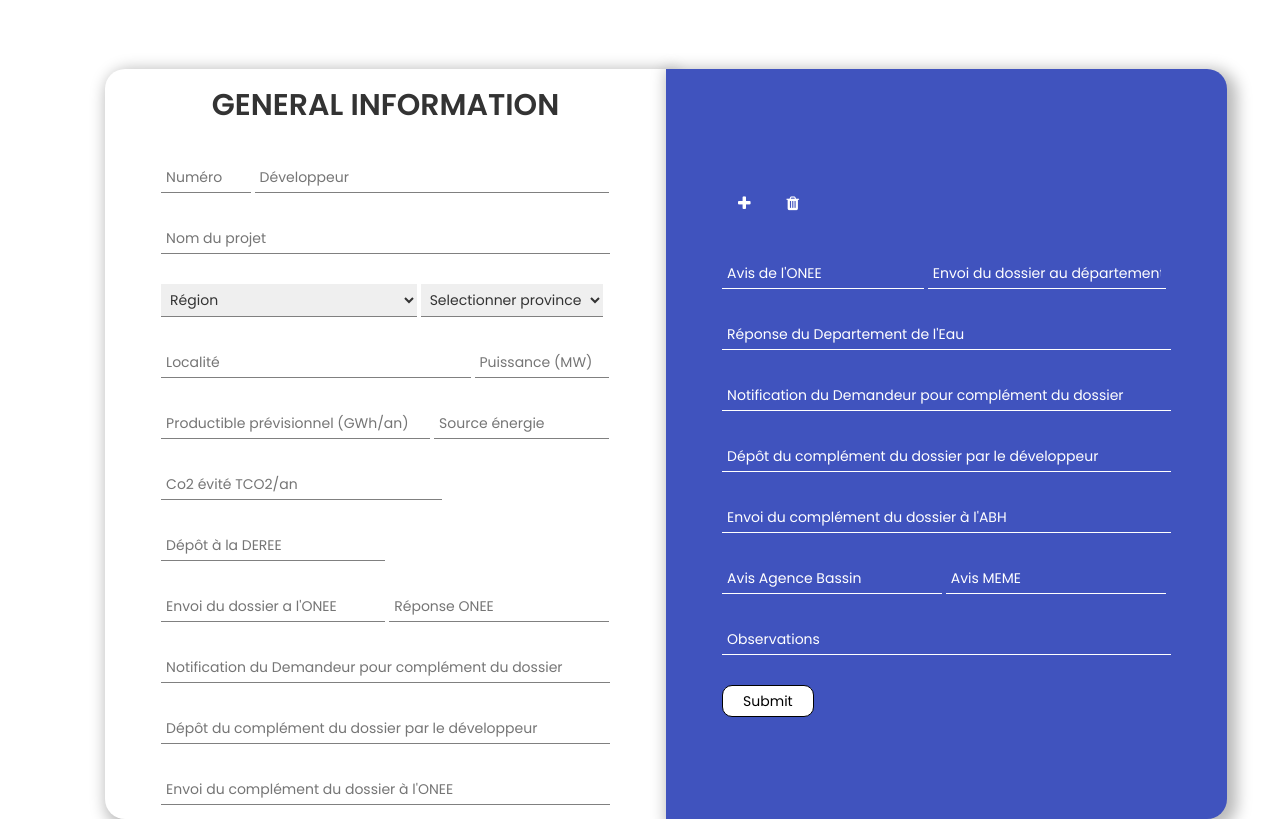
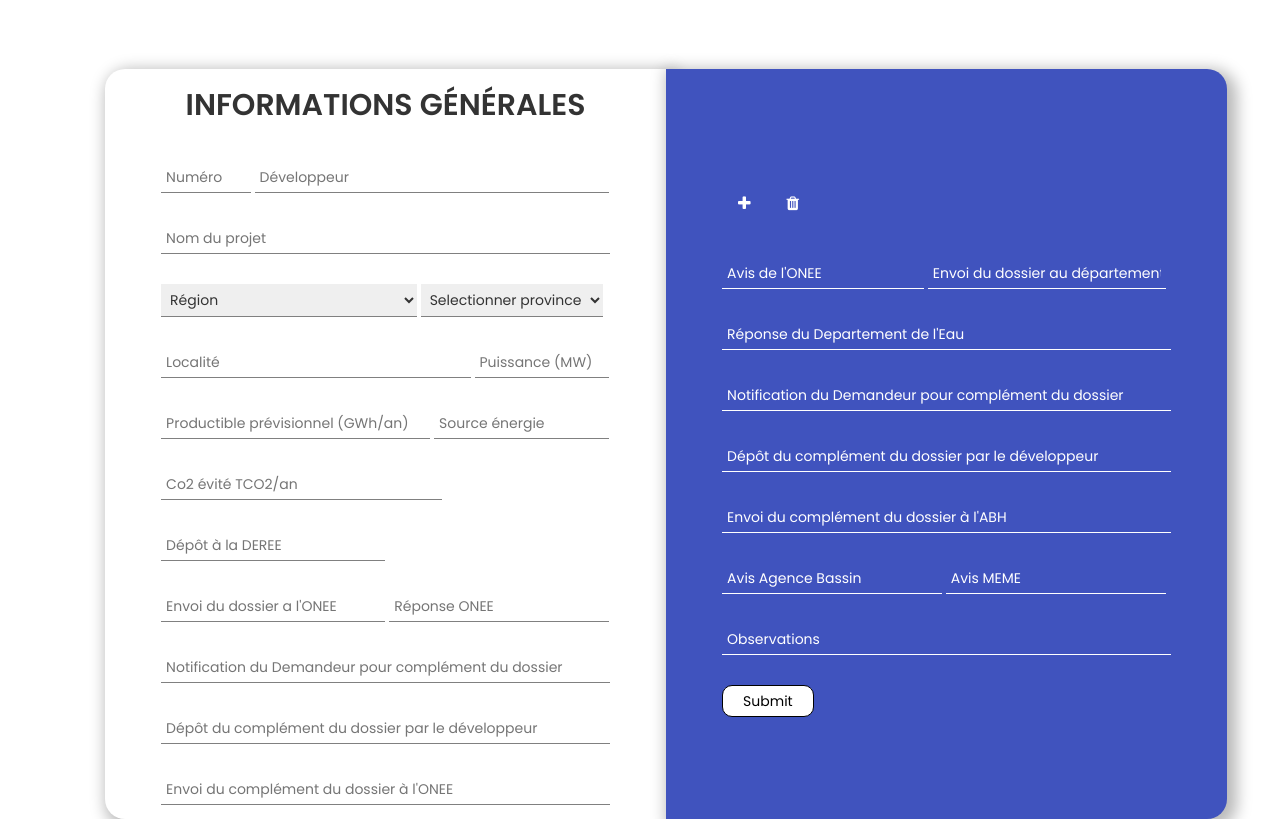
Before and after one commit to nouhelion/Monitoring-App, a PHP site: page /EnergieHydro.php in a window 1280 px wide. Shown: the part 801-1620 px from the top of the page. Run offline with PHP 8.4, Linux system fonts and the light colour scheme.

Commit message:
Update EnergieHydro.php

```diff
--- a/EnergieHydro.php
+++ b/EnergieHydro.php
@@ -214,7 +214,7 @@ http://www.templatemo.com/tm-486-new-event
         <form>
             <div class="container">
                 <div class="form-container">
-                    <h2 class="form-title">General Information</h2>
+				<h2 class="form-title">Informations Générales</h2>
                     <div class="first-form">
                     <input name="Numero" type="text" class="form-input-numero" id="Numero" placeholder="Numéro">
                     <input name="Developpeur" type="text" class="form-input-dev" id="Developpeur" placeholder="Développeur">
```
